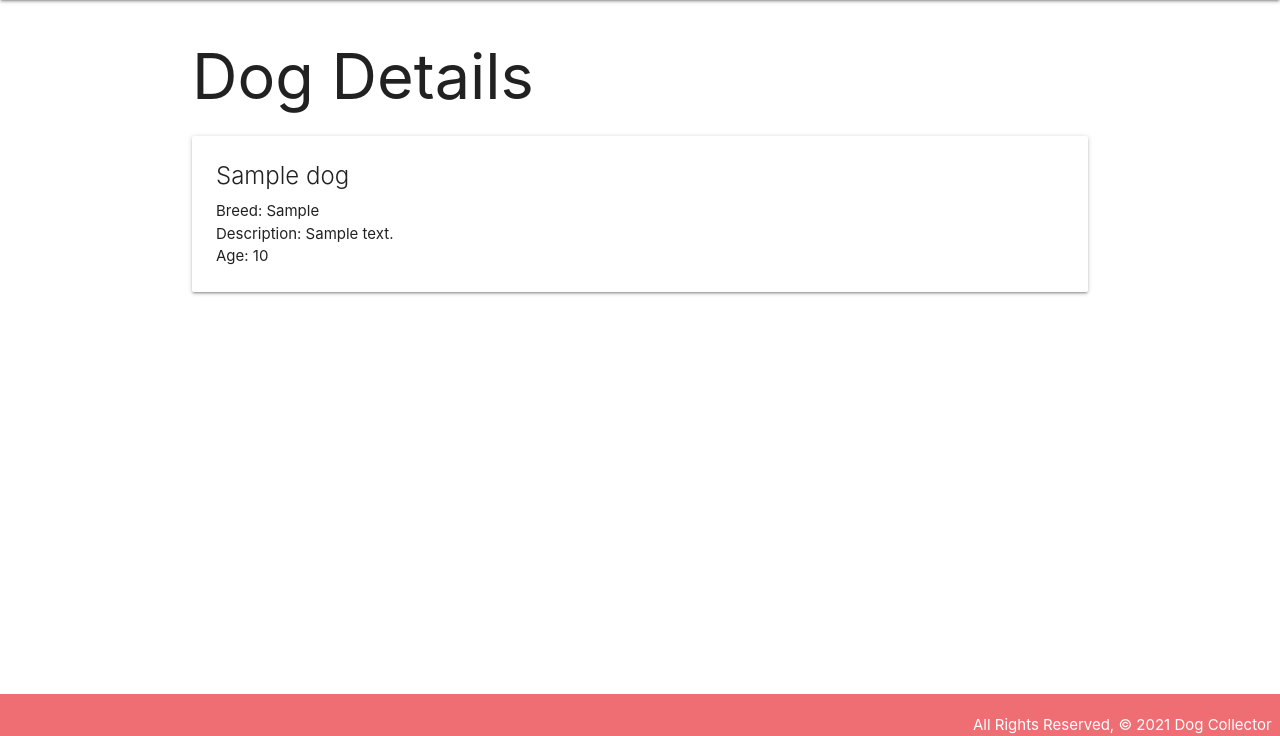
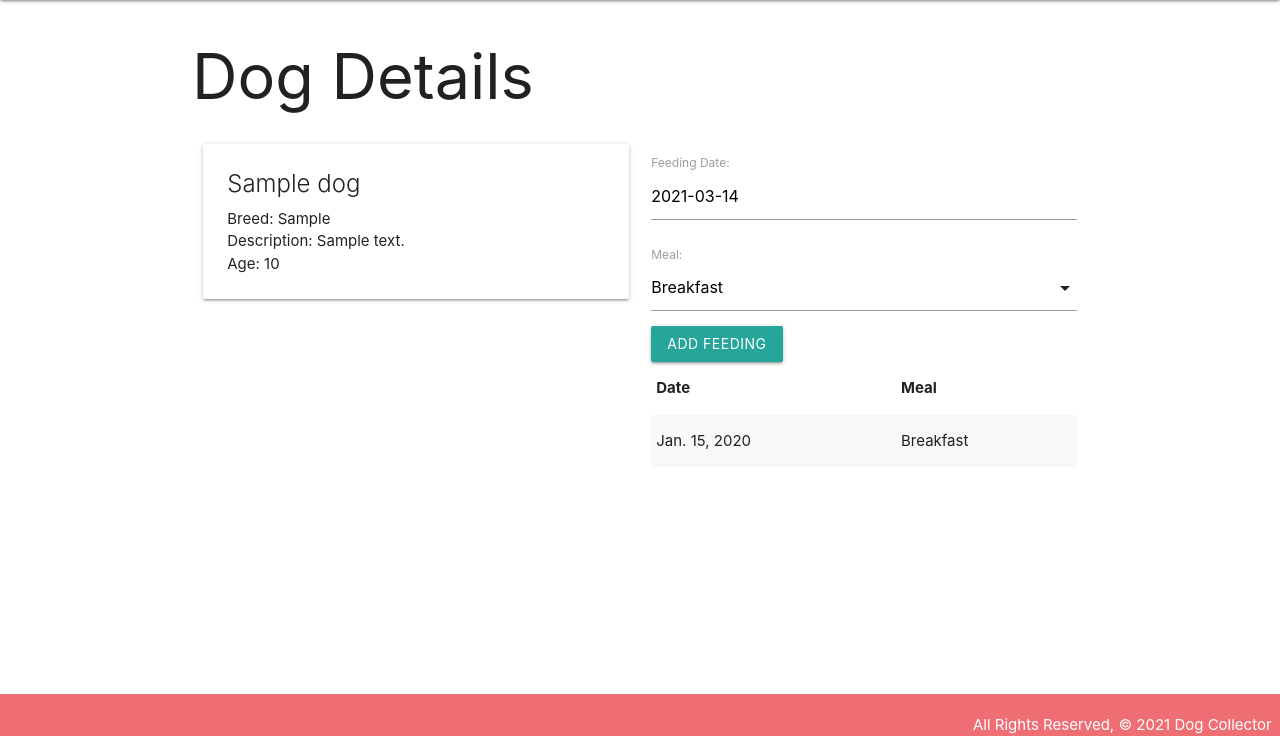
Before and after one commit to ajelleny/finch-collector-lab, a Django app: page /dogs/1/ in a window 1280 px wide. Shown: the part 64-800 px from the top of the page. Run offline with Django 3.2, Linux system fonts and the light colour scheme; tables that the repository leaves empty hold one stand-in row (values such as "Sample post").

Commit message:
adds drop down menu for meal and date picker

```diff
--- a/main_app/admin.py
+++ b/main_app/admin.py
@@ -1,5 +1,6 @@
 from django.contrib import admin
-from .models import Dog
+from .models import Dog, Feeding
 
 # Register your models here.
 admin.site.register(Dog)
+admin.site.register(Feeding)
--- /dev/null
+++ b/main_app/forms.py
@@ -0,0 +1,7 @@
+from django import forms
+from .models import Feeding
+
+class FeedingForm(forms.ModelForm):
+    class Meta:
+        model = Feeding
+        fields = ['date', 'meal']
--- a/main_app/models.py
+++ b/main_app/models.py
@@ -1,4 +1,11 @@
 from django.db import models
+
+#constant variable
+MEALS = (
+    ('B', 'Breakfast'),
+    ('L', 'Lunch'),
+    ('D', 'Dinner')
+)
 
 # Create your models here.
 class Dog(models.Model):
@@ -9,3 +16,16 @@ class Dog(models.Model):
 
     def __str__(self):
         return f"{self.name}"
+
+class Feeding(models.Model):
+    date = models.DateField("Feeding Date")
+    meal = models.CharField(
+        max_length=1,
+        choices=MEALS,
+        default=MEALS[0][0]
+    )
+    # sets the 1:many association and handles deleting meals when a cat is deleted from the db
+    dog = models.ForeignKey(Dog, on_delete=models.CASCADE)
+
+    def __str__(self):
+        return f"{self.get_meal_display()} on {self.date}"
--- a/main_app/templates/base.html
+++ b/main_app/templates/base.html
@@ -7,9 +7,12 @@
   <meta name="viewport" content="width=device-width, initial-scale=1.0">
   <meta http-equiv="X-UA-Compatible" content="ie=edge">
   <title>Dog Collector</title>
+
   <link rel="stylesheet" href="https://cdnjs.cloudflare.com/ajax/libs/materialize/1.0.0/css/materialize.min.css">
+
   <link rel="stylesheet" type="text/css" href="{% static 'css/style.css' %}">
 
+  <script src="https://cdnjs.cloudflare.com/ajax/libs/materialize/1.0.0/js/materialize.min.js"></script>
 </head>
 <body>
   <header class="navbar-fixed">
--- a/main_app/templates/dogs/detail.html
+++ b/main_app/templates/dogs/detail.html
@@ -3,6 +3,8 @@
 
 <h1>Dog Details</h1>
 
+<div class="row">
+  <div class="col s6">
     <div class="card">
       <div class="card-content">
         <span class="card-title">{{ dog.name }}</span>
@@ -15,5 +17,42 @@
         {% endif %}
       </div>
     </div>
+  </div>
+  <div class="col s6">
+
+    <form method="POST">
+      {% csrf_token %}
+      {{ feeding_form.as_p }}
+      <input type="submit" class="btn" value="Add Feeding">
+    </form>
+
+    <table class="striped">
+      <thead>
+        <tr><th>Date</th><th>Meal</th></tr>
+      </thead>
+      <tbody>
+        {% for feeding in dog.feeding_set.all %}
+          <tr>
+            <td>{{feeding.date}}</td>
+            <td>{{feeding.get_meal_display}}</td>
+          </tr>
+        {% endfor %}
+      </tbody>
+    </table>
+  </div>
+</div>
+
+<script>
+   const dateEl = document.getElementById('id_date');
+    M.Datepicker.init(dateEl, {
+      format: 'yyyy-mm-dd',
+      defaultDate: new Date(),
+      setDefaultDate: true,
+      autoClose: true
+  });
+
+  const selectEl = document.getElementById('id_meal');
+  M.FormSelect.init(selectEl);
+</script>
 
 {% endblock %}
--- a/main_app/views.py
+++ b/main_app/views.py
@@ -1,5 +1,6 @@
-from django.shortcuts import render
+from django.shortcuts import render, redirect
 from .models import Dog
+from .forms import FeedingForm
 
 # Add the following import
 from django.http import HttpResponse
@@ -17,6 +18,12 @@ def dogs_index(request):
   return render(request, 'dogs/index.html', { 'dogs': dogs })
 
 def dogs_detail(request, dog_id):
-  # retrieve a single cat using an id
+  # retrieve a single dog using an id
   dog = Dog.objects.get(id=dog_id)
-  return render(request, 'dogs/detail.html', { 'dog': dog })
+  # create an instance of the feeding form
+  feeding_form = FeedingForm()
+  context = {
+    'dog': dog,
+    'feeding_form': feeding_form
+  }
+  return render(request, 'dogs/detail.html', context)
```
Also changed, not shown: main_app/migrations/0002_feeding.py (added). Lines whose indentation alone changed are shown as unchanged.
